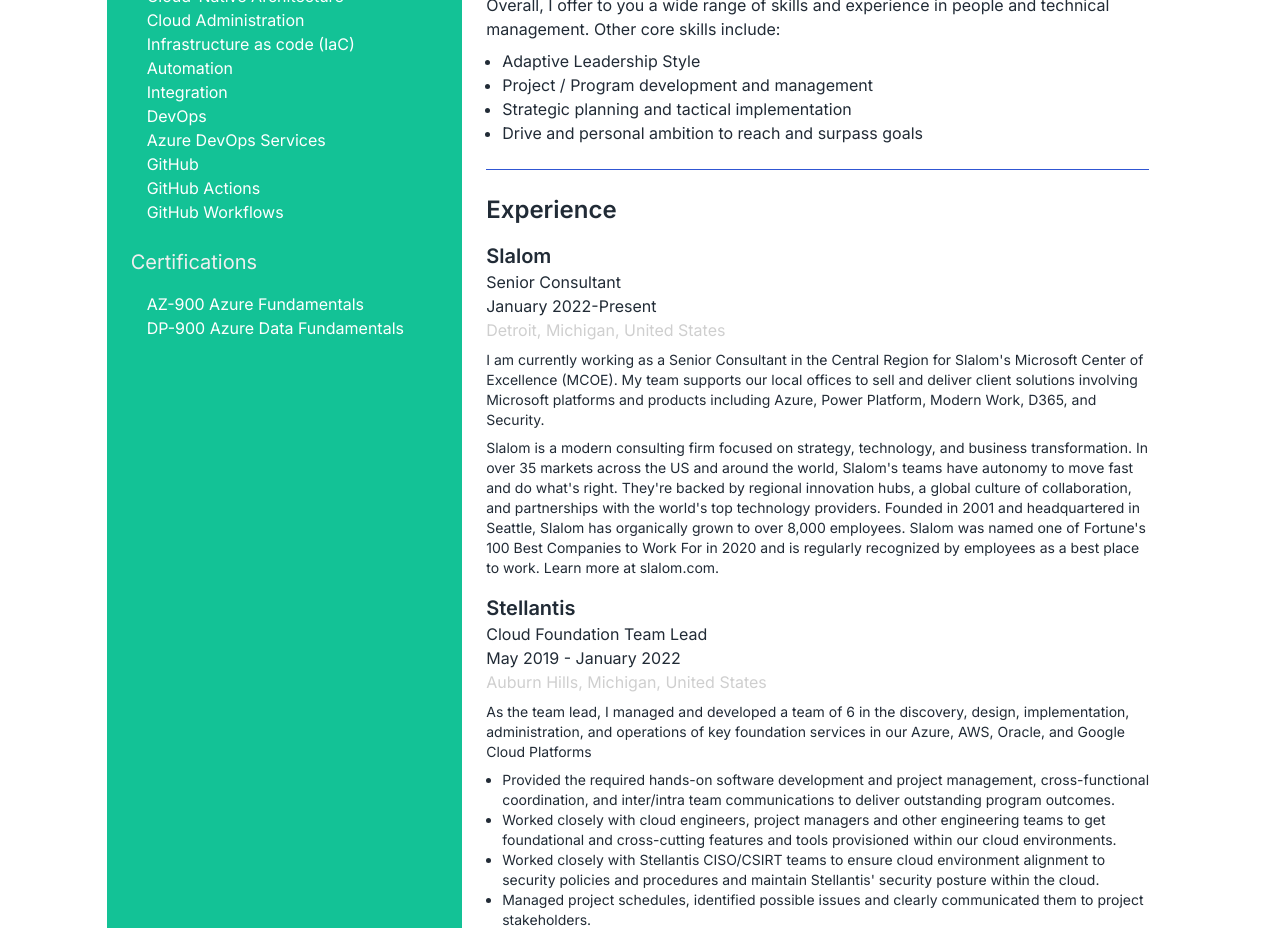
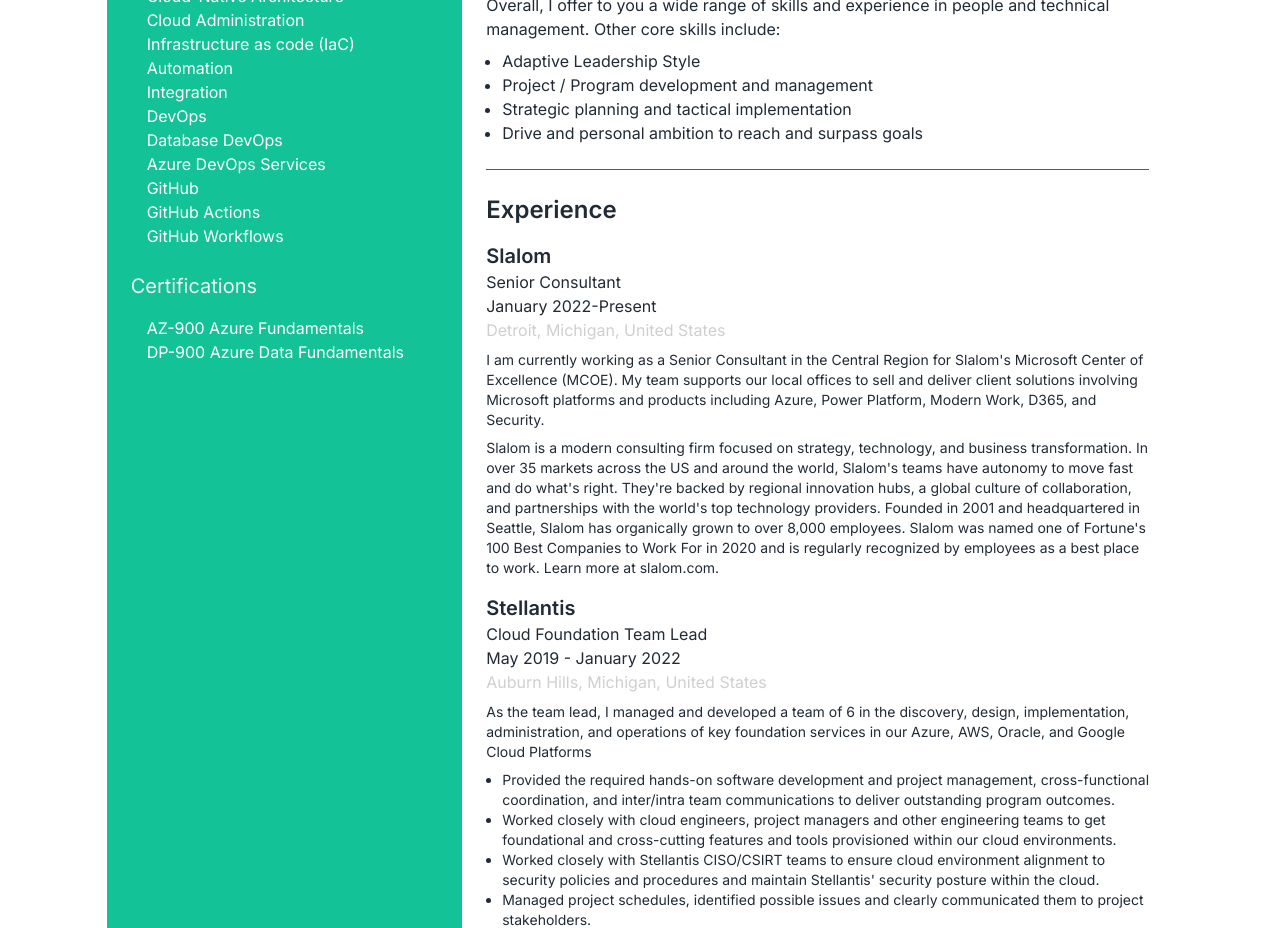
Before and after one commit to steve-kaschimer/steve-kaschimer.github.io, a Next.js app: page /resume in a window 1280 px wide. Shown: the part 920-1848 px from the top of the page. Built offline with nearby package versions, Linux system fonts and the light colour scheme.

Commit message:
fix(resume): added a couple of new skills

```diff
--- a/components/resume.js
+++ b/components/resume.js
@@ -36,6 +36,7 @@
                         <li>Automation</li>
                         <li>Integration</li>
                         <li>DevOps</li>
+                        <li>Database DevOps</li>
                         <li>Azure DevOps Services</li>
                         <li>GitHub</li>
                         <li>GitHub Actions</li>
```
